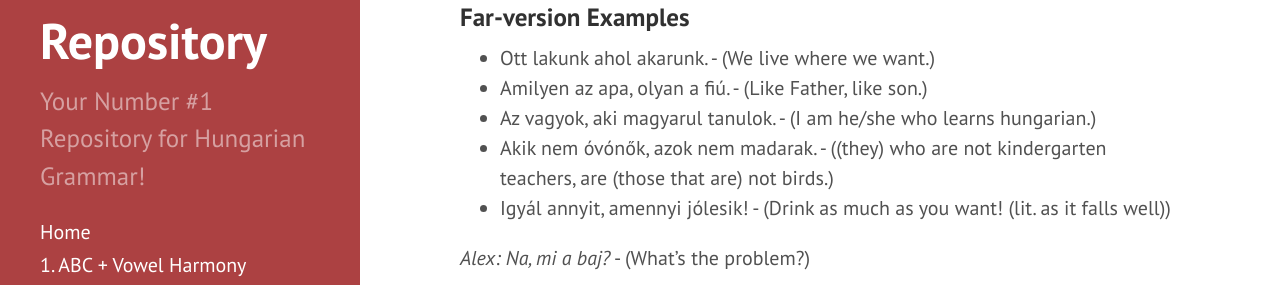
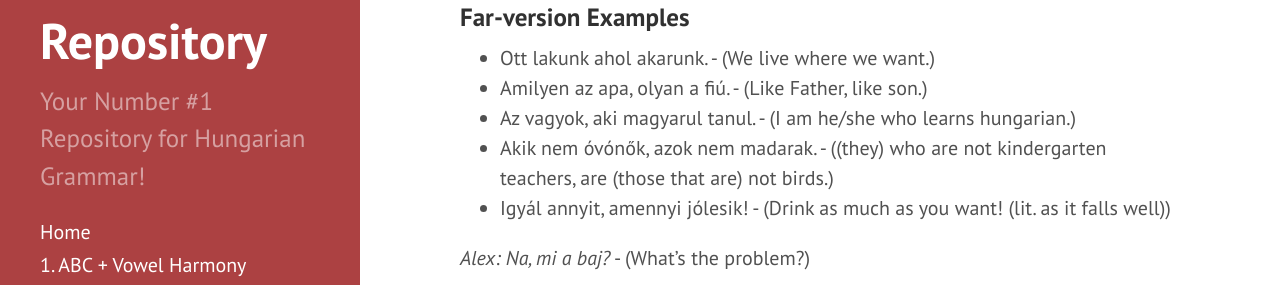
Before and after one commit to Magyartanulas/magyartanulas.github.io, a Jekyll site: the page built from pronouns.md, in a window 1280 px wide and 900 px high, scrolled down 3504 px. Shown: the part 155-440 px from the top of the window. Built offline with Jekyll 4.4.1, drawn with Linux system fonts in a browser that asks for light colours; comment, search, counter and statistics services are not loaded.

Commit message:
Update pronouns.md

```diff
--- a/pronouns.md
+++ b/pronouns.md
@@ -101,7 +101,7 @@ The accusative, plural and other things have been omitted for simplicity, natura
 
 * Ott lakunk ahol akarunk. - (We live where we want.)
 * Amilyen az apa, olyan a fiú. - (Like Father, like son.)
-* Az vagyok, aki magyarul tanulok. - (I am he/she who learns hungarian.)
+* Az vagyok, aki magyarul tanul. - (I am he/she who learns hungarian.)
 * Akik nem óvónők, azok nem madarak. - ((they) who are not kindergarten teachers, are (those that are) not birds.)
 * Igyál annyit, amennyi  jólesik! - (Drink as much as you want! (lit. as it falls well))
 
```
